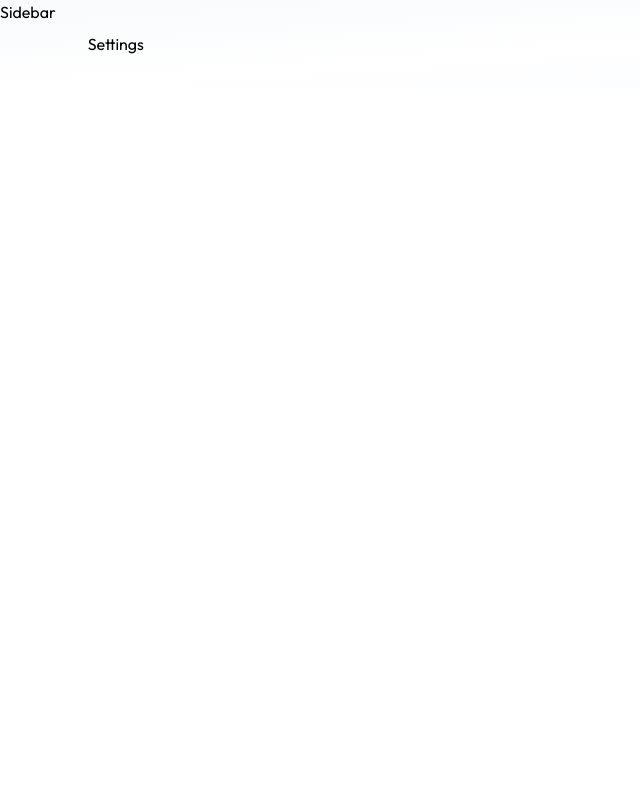
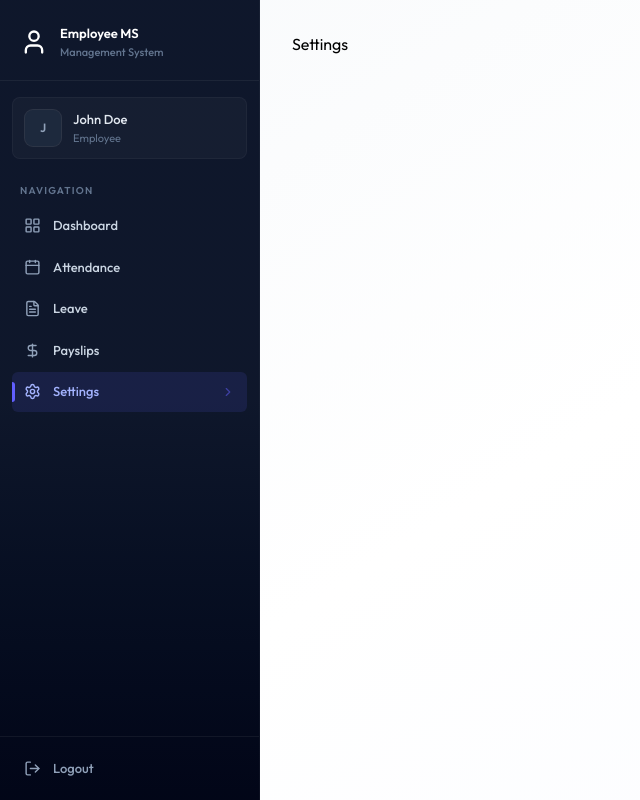
Before and after one commit to fodlu/fullstack-EMS, a React (Vite) app in the folder client/: page /settings in a window 1280 px wide. Shown: the whole page, without its empty margins (0-640 px from the left). Built offline with nearby package versions, Linux system fonts and the light colour scheme.

Commit message:
sidebar UI completed

```diff
--- /dev/null
+++ b/client/src/components/Sidebar.jsx
@@ -0,0 +1,131 @@
+import React, { useEffect, useState } from 'react'
+import { href, Link, useLocation } from 'react-router-dom';
+import {dummyProfileData} from '../assets/assets.jsx'
+import {CalendarIcon, ChevronRightIcon, DollarSignIcon, FileTextIcon, LayoutGridIcon, LogOutIcon, MenuIcon, SettingsIcon, UserIcon, XIcon} from 'lucide-react';
+
+const Sidebar = () => {
+    const {pathname} = useLocation();
+    const [userName, setUserName] = useState('');
+    const [mobileOpen, setMobileOpen] = useState(false);
+    const role = '' || 'Employee'
+
+    const navItems = [
+        {name: "Dashboard", href: '/dashboard', icon: LayoutGridIcon},
+        role === 'ADMIN' ?
+        {name: "Employee", href: '/employees', icon: UserIcon} :
+        {name: "Attendance", href: '/attendance', icon: CalendarIcon},
+        {name: "Leave", href: '/leave', icon: FileTextIcon},
+        {name: "Payslips", href: '/payslip', icon: DollarSignIcon},
+        {name: "Settings", href: '/settings', icon: SettingsIcon},
+    ]
+
+    const handleLogout = () => {
+        window.location.href = '/login'
+    }
+
+    const sidebarContent = (
+        <>
+            {/* Brand Header */}
+            <div className='px-5 pt-6 pb-5 border-b border-white/6'>
+                <div className='flex items-center justify-between'>
+                    <div className='flex items-center gap-3'>
+                        <UserIcon className='text-white size-7' />
+                        <div>
+                            <p className='font-semibold text-[13px] text-white'>Employee MS</p>
+                            <p className='text-[11px] text-slate-500 font-medium'>Management System</p>
+                        </div>
+                    </div>
+
+                    {/* Close button on mobile */}
+                    <button onClick={()=> setMobileOpen(false)} className='lg:hidden text-slate-400 hover:text-white p-1'><XIcon size={20} /></button>
+                </div>
+            </div>
+
+            {/* User Profile Cards */}
+            {userName && (
+                <div className='mx-3 mt-4 mb-1 p-3 rounded-lg bg-white/3 border border-white/4'>
+                    <div className='flex items-center gap-3'>
+                        <div className='w-9 h-9 rounded-lg bg-slate-800 flex items-center justify-center ring-1 ring-white/10 shrink-0'>
+                            <span className='text-slate-400 text-xs font-semibold'>
+                                {userName.charAt(0).toUpperCase()}
+                            </span>
+                        </div>
+                        <div className="min-w-0">
+                            <p className='text-[13px] font-medium text-slate-200 truncate'>{userName}</p>
+                            <p className='text-[11px] text-slate-500 truncate'>{role === 'ADMIN' ? "Administrator" : "Employee"}</p>
+                        </div>
+                    </div>
+
+                </div>
+            )}
+
+            {/* Navigation Label */}
+            <div className="px-5 pt-5 pb-2">
+                <p className='text-[10px] font-semibold uppercase tracking-[0.12em] text-slate-500'>Navigation</p>
+            </div>
+
+            {/* Navigation Lists */}
+            <div className="flex-1 px-3 space-y-0.5 overflow-y-auto">
+                {navItems.map((item)=> {
+                    const isActive = pathname.startsWith(item.href);
+
+                    return (
+                        <Link key={item.name} to={item.href} className={`group flex items-center gap-3 px-3 py-2.5 rounded-md text-[13px] font-medium transition-all duration-150 relative ${isActive ? 'bg-indigo-500/12 text-indigo-300' : 'text-slate-300 hover:text-white hover:bg-white/4'}`} >
+                            {isActive && <div className='absolute left-0 top-1/2 -translate-y-1/2 w-0.75 h-5 rounded-r-full bg-indigo-500' />}
+
+                            <item.icon className={`w-4.25 h-4.25 shrink-0 ${isActive ? 'text-indigo-300' : 'text-slate-400 group-hover:text-slate-300'}`} />
+                            <span className="flex-1">{item.name}</span>
+
+                            {isActive && <ChevronRightIcon className='w-3.5 h-3.5 text-indigo-500/50' /> }
+                        </Link>
+                    )
+                })}
+            </div>
+
+            {/* Logout */}
+            <div className="p-3 border-t border-white/6">
+                <button onClick={handleLogout} className='flex items-center gap-3 w-full px-3 py-2.5 rounded-md text-[13px] font-medium text-slate-400 hover:text-red-400 hover:bg-rose-500/8 transition-all duration-150'>
+                    <LogOutIcon className='w-[17px] h-[17px]' />
+                    <span className="">Logout</span>
+                </button>
+            </div>
+        </>
+    )
+
+
+    useEffect(()=> {
+        setUserName(dummyProfileData.firstName + ' ' + dummyProfileData.lastName );
+    }, [])
+
+    // Close mobile sidebar when route changes
+    useEffect(()=> {
+        setMobileOpen(false);
+    }, [pathname])
+
+
+
+  return (
+    <>
+        {/* Mobile hamburger button */}
+        <button onClick={()=> setMobileOpen(true)} className='lg:hidden fixed top-4 left-4 z-50 p-2 bg-slate-900 text-white rounded-lg shadow-lg border border-white/10'>
+            <MenuIcon size={20}/>
+        </button>
+
+        {/* Mobile Overlay */}
+
+        {mobileOpen && <div className='lg:hidden fixed inset-0 bg-black/60 backdrop-blur-sm z-40' onClick={()=> setMobileOpen(false)} />}
+
+        {/* Sidebar desktop */}
+        <aside className='hidden lg:flex flex-col h-screen w-65 bg-linear-to-b from-slate-900 via-slate-900 to-slate-950 text-white shrink-0 border-r border-white/4'>
+            { sidebarContent}
+        </aside>
+
+        {/* Sidebar mobile */}
+        <aside className={`lg:hidden fixed inset-y-0 left-0 w-72 bg-linear-to-b from-slate-900 via-slate-900 to-slate-950 text-white z-50flex flex-col transform transition-transform duration-300 ${mobileOpen ? 'translate-x-0' : '-translate-x-full'} `}>
+            { sidebarContent}
+        </aside>
+    </>
+  )
+}
+
+export default Sidebar
--- a/client/src/pages/Layout.jsx
+++ b/client/src/pages/Layout.jsx
@@ -1,9 +1,10 @@
 import { Outlet } from "react-router-dom";
+import Sidebar from "../components/Sidebar";
 
 const Layout = () => {
   return (
     <div className="flex h-screen: bg-linear-to-br from-slate-50 via-white to-indigo-50/30">
-        <p>Sidebar</p>
+        <Sidebar />
 
         <main className="flex-1 overflow-y-auto">
             <div className="p-4 pt16 sm:p-6 sm:pt-6 lg:p-8 max-w-400 mx-auto">
```
